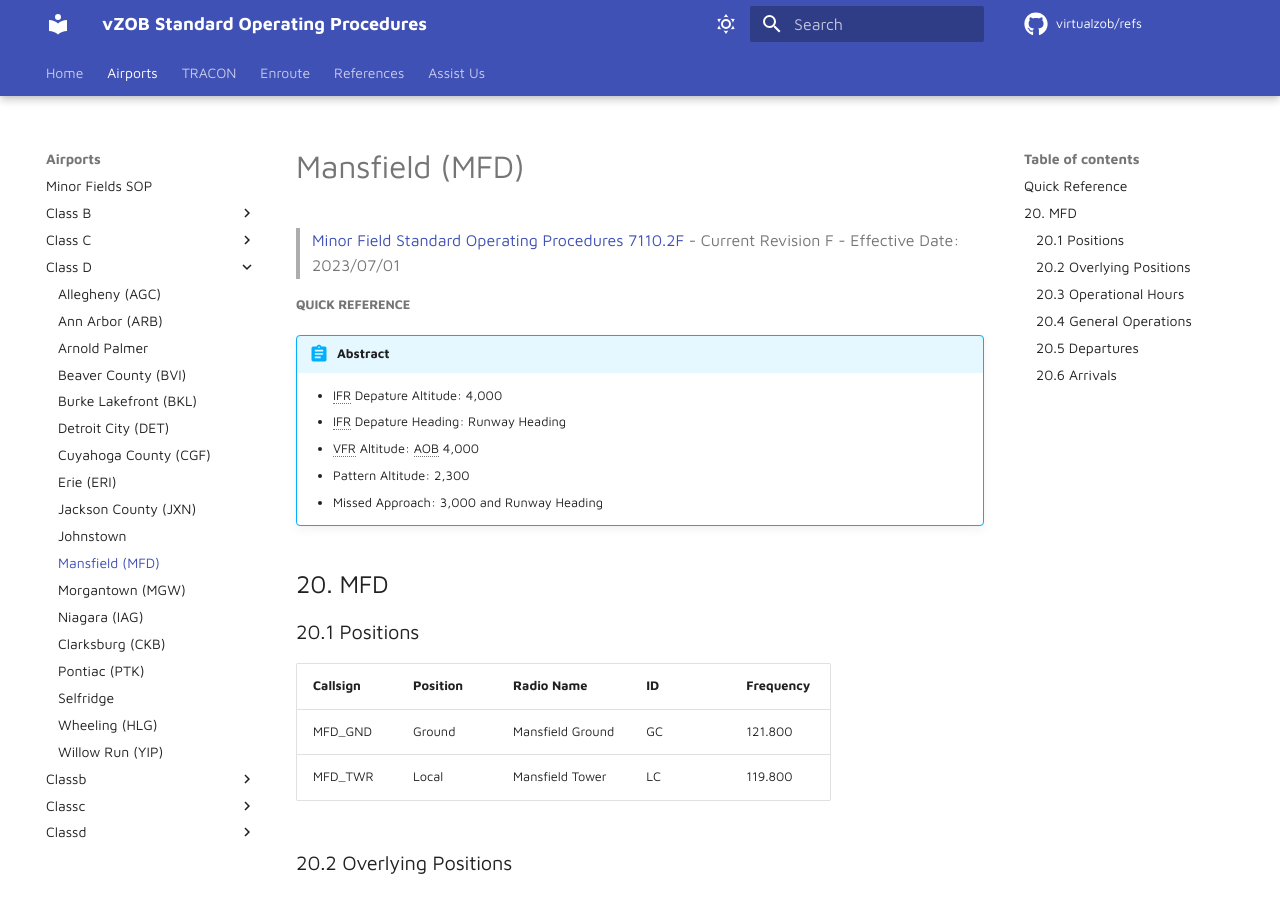
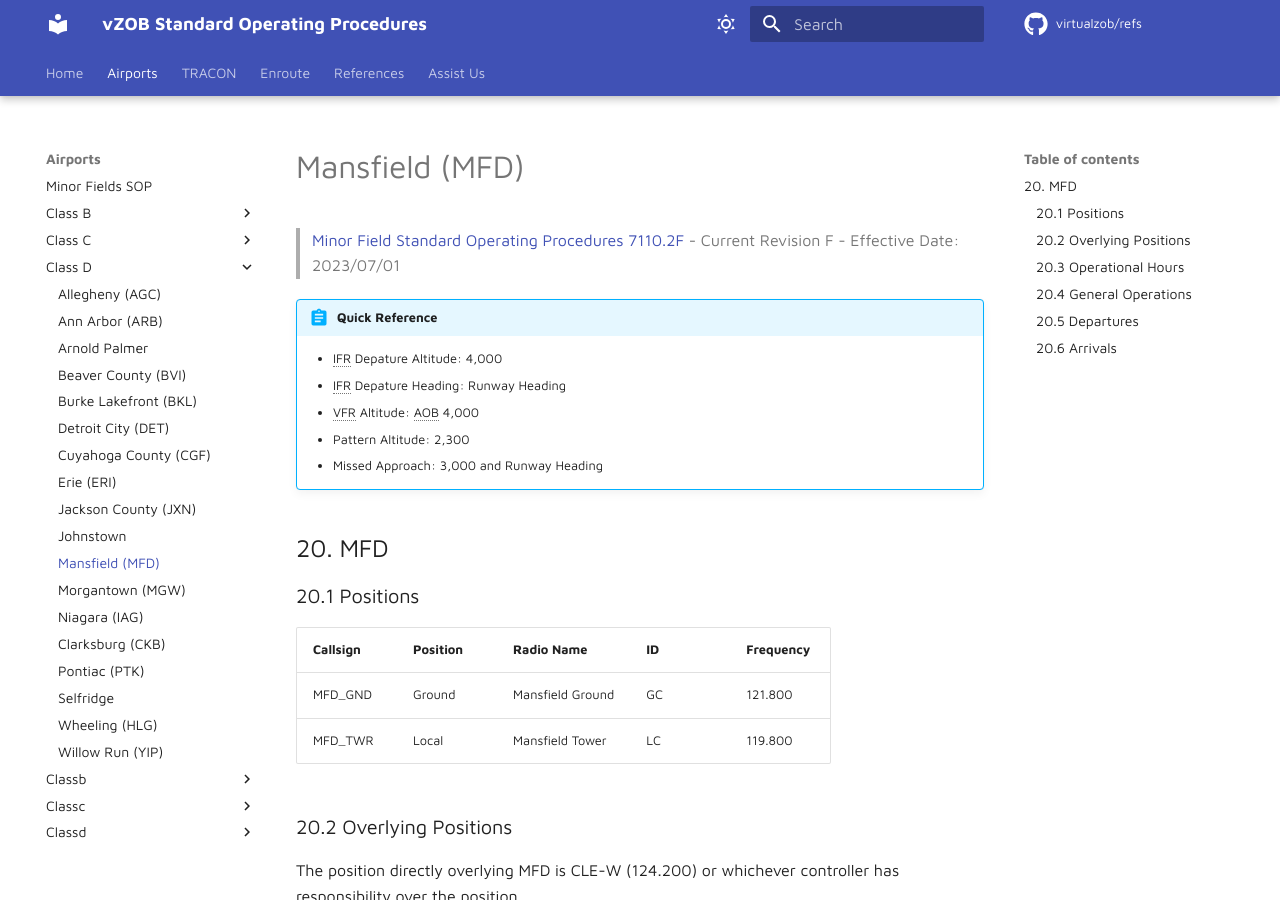
Before and after one commit to virtualZOB/refs, an MkDocs documentation site: the page built from docs/airports/Class-D/Mansfield.md, in a window 1280 px wide and 900 px high. Built offline with MkDocs 1.6.1 and Material for MkDocs 9.7.7, drawn with Linux system fonts in a browser that asks for light colours; comment, search, counter and statistics services are not loaded.

Commit message:
Update Mansfield.md

```diff
--- a/docs/airports/Class-D/Mansfield.md
+++ b/docs/airports/Class-D/Mansfield.md
@@ -3,8 +3,7 @@
 > - Current Revision F
 > - Effective Date: 2023/07/01
 
-##### Quick Reference
-!!! abstract
+!!! abstract "Quick Reference"
     - IFR Depature Altitude: 4,000
     - IFR Depature Heading: Runway Heading
     - VFR Altitude: AOB 4,000
```
